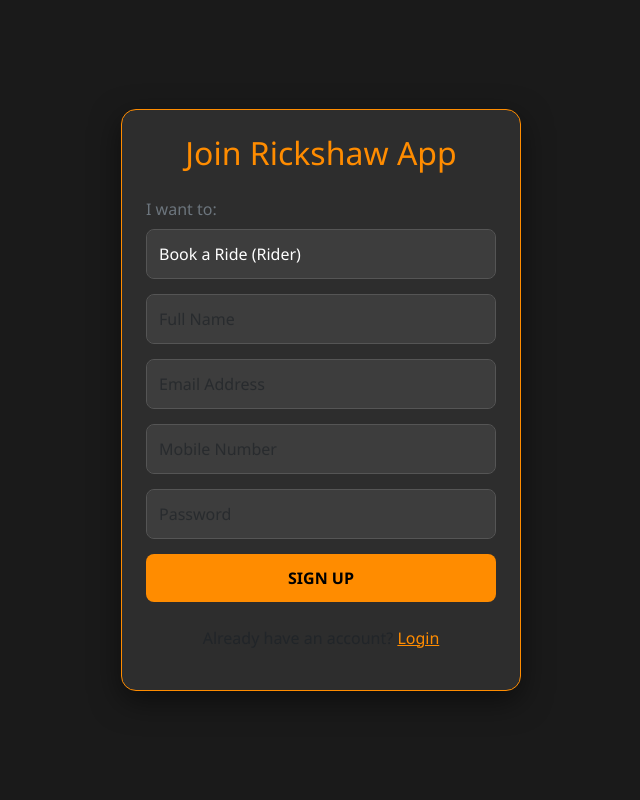
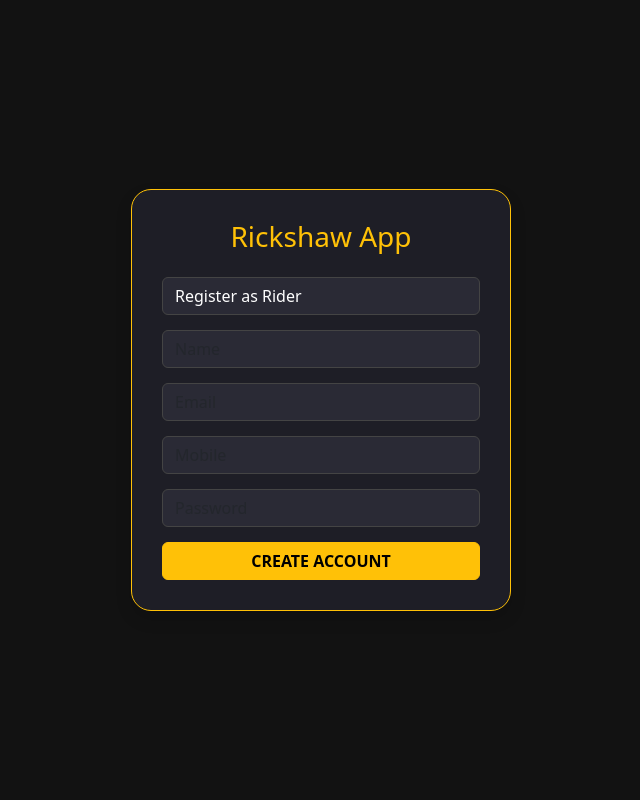
Before and after one commit to agamchugh/agam, a Flask app: page /signup in a window 1280 px wide. Shown: the whole page, without its empty margins (319-959 px from the left). Run offline with Flask 3, Linux system fonts and the light colour scheme.

Commit message:
Update signup.html

```diff
--- a/templates/signup.html
+++ b/templates/signup.html
@@ -2,37 +2,29 @@
 <html lang="en">
 <head>
     <meta charset="UTF-8">
-    <meta name="viewport" content="width=device-width, initial-scale=1.0, maximum-scale=1.0, user-scalable=no">
-    <meta name="theme-color" content="#1a1a1a">
-    <title>Sign Up - Rickshaw App</title>
+    <meta name="viewport" content="width=device-width, initial-scale=1.0">
+    <title>Sign Up</title>
     <link href="https://cdn.jsdelivr.net/npm/bootstrap@5.3.0/dist/css/bootstrap.min.css" rel="stylesheet">
     <style>
-        html, body { background-color: #1a1a1a; height: 100%; margin: 0; color: white; font-family: 'Segoe UI', sans-serif; }
-        .full-screen-bg { min-height: 100vh; display: flex; align-items: center; justify-content: center; padding: 20px; }
-        .card { background-color: #2d2d2d; border: 1px solid #ff8c00; box-shadow: 0 10px 30px rgba(0,0,0,0.5); width: 100%; max-width: 400px; border-radius: 15px; }
-        .form-control { background-color: #3d3d3d; color: white; border: 1px solid #555; padding: 12px; border-radius: 8px; margin-bottom: 15px; }
-        .btn-primary { background-color: #ff8c00 !important; border: none !important; color: black !important; font-weight: bold; padding: 12px; border-radius: 8px; text-transform: uppercase; width: 100%; }
-        select.form-control { cursor: pointer; }
+        body { background: #121212; color: white; display: flex; align-items: center; justify-content: center; height: 100vh; }
+        .card { background: #1e1e26; border: 1px solid #ffc107; padding: 30px; border-radius: 20px; width: 100%; max-width: 380px; }
+        .form-control { background: #2a2a35; color: white; border: 1px solid #444; margin-bottom: 15px; }
     </style>
 </head>
 <body>
-    <div class="full-screen-bg">
-        <div class="card p-4">
-            <h2 class="text-center mb-4" style="color: #ff8c00;">Join Rickshaw App</h2>
-            <form action="/signup" method="POST">
-                <label class="form-label text-secondary">I want to:</label>
-                <select name="role" class="form-control" required>
-                    <option value="rider">Book a Ride (Rider)</option>
-                    <option value="driver">Drive a Rickshaw (Driver)</option>
-                </select>
-                <input type="text" name="username" class="form-control" placeholder="Full Name" required>
-                <input type="email" name="email" class="form-control" placeholder="Email Address" required>
-                <input type="tel" name="mobile" class="form-control" placeholder="Mobile Number" required>
-                <input type="password" name="password" class="form-control" placeholder="Password" required>
-                <button type="submit" class="btn btn-primary">Sign Up</button>
-            </form>
-            <p class="mt-4 text-center">Already have an account? <a href="/login" style="color: #ff8c00;">Login</a></p>
-        </div>
+    <div class="card shadow">
+        <h3 class="text-center text-warning mb-4">Rickshaw App</h3>
+        <form action="/signup" method="POST">
+            <select name="role" class="form-control" required>
+                <option value="rider">Register as Rider</option>
+                <option value="driver">Register as Driver</option>
+            </select>
+            <input type="text" name="username" class="form-control" placeholder="Name" required>
+            <input type="email" name="email" class="form-control" placeholder="Email" required>
+            <input type="tel" name="mobile" class="form-control" placeholder="Mobile" required>
+            <input type="password" name="password" class="form-control" placeholder="Password" required>
+            <button type="submit" class="btn btn-warning w-100 fw-bold">CREATE ACCOUNT</button>
+        </form>
     </div>
 </body>
 </html>
```
